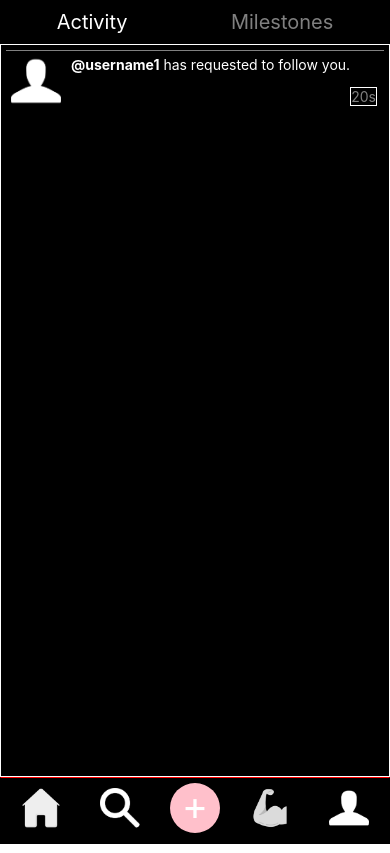
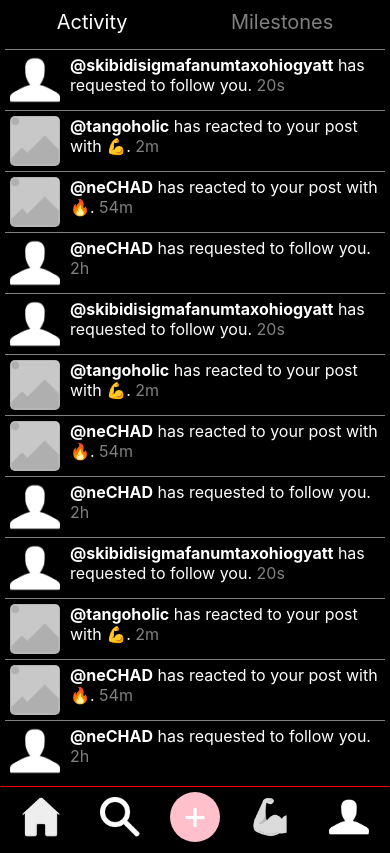
Before and after one commit to HashBukhtiar/hlthy, a React Native app: screen /Activity in a window 390 px wide. Built offline with nearby package versions, Linux system fonts and the light colour scheme.

Commit message:
Added statically added activity elements to Activity list #9

```diff
--- a/screens/Activity.js
+++ b/screens/Activity.js
@@ -35,8 +35,9 @@ export default function Activity() {
             <View>
                 {renderHeaderButtons()}
             </View>
+            <View style={{flex:1}}>
                 <ScrollView contentContainerStyle={activityStyles.activityListContainer}>
-                {/*
+                    {/* Dynamically add activities (will need this eventually but not for now)
                     {activities.map((activity, index) => (
                         <Text key={index}>{activity}</Text>
                     ))}
@@ -45,16 +46,124 @@ export default function Activity() {
                         <View style={activityStyles.activityPostImage}>
                             <Image source={profileIcon} style={activityStyles.postImageStyle} />
                         </View>
-                    <View>
+                        <View style={{flex:1}}>
                             <Text style={activityStyles.activityDescription}>
-                            <Text style={{fontWeight: 'bold'}}>@username1</Text> has requested to follow you.
+                                <Text style={{fontWeight: 'bold'}}>@skibidisigmafanumtaxohiogyatt</Text> has requested to follow you.<Text style={{color:'grey'}}> 20s</Text>
                             </Text>
                         </View>
-                    <View style={activityStyles.timestamp}>
-                        <Text style={{color: 'grey'}}>20s</Text>
+                    </View>
+                    <View style={activityStyles.activityElement}>
+                        <View style={activityStyles.activityPostImage}>
+                            <Image source={postImage} style={activityStyles.postImageStyle} />
+                        </View>
+                        <View style={{flex:1}}>
+                            <Text style={activityStyles.activityDescription}>
+                                <Text style={{fontWeight: 'bold'}}>@tangoholic</Text> has reacted to your post with 💪.<Text style={{color:'grey'}}> 2m</Text>
+                            </Text>
+                        </View>
+                    </View>
+                    <View style={activityStyles.activityElement}>
+                        <View style={activityStyles.activityPostImage}>
+                            <Image source={postImage} style={activityStyles.postImageStyle} />
+                        </View>
+                        <View style={{flex:1}}>
+                            <Text style={activityStyles.activityDescription}>
+                                <Text style={{fontWeight: 'bold'}}>@neCHAD</Text> has reacted to your post with 🔥.<Text style={{color:'grey'}}> 54m</Text>
+                            </Text>
+                        </View>
+                    </View>
+                    <View style={activityStyles.activityElement}>
+                        <View style={activityStyles.activityPostImage}>
+                            <Image source={profileIcon} style={activityStyles.postImageStyle} />
+                        </View>
+                        <View style={{flex:1}}>
+                            <Text style={activityStyles.activityDescription}>
+                                <Text style={{fontWeight: 'bold'}}>@neCHAD</Text> has requested to follow you.<Text style={{color:'grey'}}> 2h</Text>
+                            </Text>
+                        </View>
+                    </View>
+                    <View style={activityStyles.activityElement}>
+                        <View style={activityStyles.activityPostImage}>
+                            <Image source={profileIcon} style={activityStyles.postImageStyle} />
+                        </View>
+                        <View style={{flex:1}}>
+                            <Text style={activityStyles.activityDescription}>
+                                <Text style={{fontWeight: 'bold'}}>@skibidisigmafanumtaxohiogyatt</Text> has requested to follow you.<Text style={{color:'grey'}}> 20s</Text>
+                            </Text>
+                        </View>
+                    </View>
+                    <View style={activityStyles.activityElement}>
+                        <View style={activityStyles.activityPostImage}>
+                            <Image source={postImage} style={activityStyles.postImageStyle} />
+                        </View>
+                        <View style={{flex:1}}>
+                            <Text style={activityStyles.activityDescription}>
+                                <Text style={{fontWeight: 'bold'}}>@tangoholic</Text> has reacted to your post with 💪.<Text style={{color:'grey'}}> 2m</Text>
+                            </Text>
+                        </View>
+                    </View>
+                    <View style={activityStyles.activityElement}>
+                        <View style={activityStyles.activityPostImage}>
+                            <Image source={postImage} style={activityStyles.postImageStyle} />
+                        </View>
+                        <View style={{flex:1}}>
+                            <Text style={activityStyles.activityDescription}>
+                                <Text style={{fontWeight: 'bold'}}>@neCHAD</Text> has reacted to your post with 🔥.<Text style={{color:'grey'}}> 54m</Text>
+                            </Text>
+                        </View>
+                    </View>
+                    <View style={activityStyles.activityElement}>
+                        <View style={activityStyles.activityPostImage}>
+                            <Image source={profileIcon} style={activityStyles.postImageStyle} />
+                        </View>
+                        <View style={{flex:1}}>
+                            <Text style={activityStyles.activityDescription}>
+                                <Text style={{fontWeight: 'bold'}}>@neCHAD</Text> has requested to follow you.<Text style={{color:'grey'}}> 2h</Text>
+                            </Text>
+                        </View>
+                    </View>
+                    <View style={activityStyles.activityElement}>
+                        <View style={activityStyles.activityPostImage}>
+                            <Image source={profileIcon} style={activityStyles.postImageStyle} />
+                        </View>
+                        <View style={{flex:1}}>
+                            <Text style={activityStyles.activityDescription}>
+                                <Text style={{fontWeight: 'bold'}}>@skibidisigmafanumtaxohiogyatt</Text> has requested to follow you.<Text style={{color:'grey'}}> 20s</Text>
+                            </Text>
+                        </View>
+                    </View>
+                    <View style={activityStyles.activityElement}>
+                        <View style={activityStyles.activityPostImage}>
+                            <Image source={postImage} style={activityStyles.postImageStyle} />
+                        </View>
+                        <View style={{flex:1}}>
+                            <Text style={activityStyles.activityDescription}>
+                                <Text style={{fontWeight: 'bold'}}>@tangoholic</Text> has reacted to your post with 💪.<Text style={{color:'grey'}}> 2m</Text>
+                            </Text>
+                        </View>
+                    </View>
+                    <View style={activityStyles.activityElement}>
+                        <View style={activityStyles.activityPostImage}>
+                            <Image source={postImage} style={activityStyles.postImageStyle} />
+                        </View>
+                        <View style={{flex:1}}>
+                            <Text style={activityStyles.activityDescription}>
+                                <Text style={{fontWeight: 'bold'}}>@neCHAD</Text> has reacted to your post with 🔥.<Text style={{color:'grey'}}> 54m</Text>
+                            </Text>
+                        </View>
+                    </View>
+                    <View style={activityStyles.activityElement}>
+                        <View style={activityStyles.activityPostImage}>
+                            <Image source={profileIcon} style={activityStyles.postImageStyle} />
+                        </View>
+                        <View style={{flex:1}}>
+                            <Text style={activityStyles.activityDescription}>
+                                <Text style={{fontWeight: 'bold'}}>@neCHAD</Text> has requested to follow you.<Text style={{color:'grey'}}> 2h</Text>
+                            </Text>
                         </View>
                     </View>
                 </ScrollView>
+            </View>
             <View styles={globalStyles.bottomButtonContainer}>
                 {renderBottomButtons()}
             </View>
@@ -100,10 +209,7 @@ const activityStyles = StyleSheet.create({
         paddingHorizontal: 10,
     },
     activityListContainer: {
-        flex: 1,
-        borderWidth: 1,
         padding: 5,
-        borderColor: 'white',
         justifyContent: 'flex-start',
         alignItems: 'center',
     },
@@ -112,6 +218,7 @@ const activityStyles = StyleSheet.create({
         borderColor: 'grey',
         padding: 5,
         flexDirection: 'row',
+        justifyContent: 'space-between',
         width: '100%',
     },
     activityPostImage: {
@@ -126,12 +233,12 @@ const activityStyles = StyleSheet.create({
         color: 'white',
         alignItems: 'center',
         width: '100%',
+        fontSize: 16,
+        flexShrink: 1,
     },
     timestamp:{
         color: 'grey',
         alignItems: 'center',
         alignSelf: 'flex-end',
-        borderWidth: 1,
-        borderColor: 'white',
     }
 });
```
Lines whose indentation alone changed are shown as unchanged.
